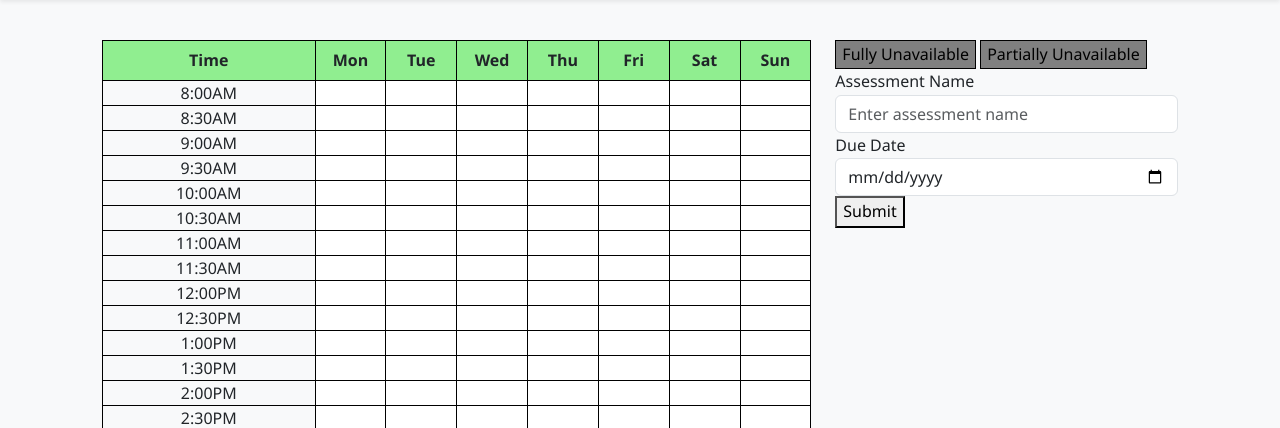
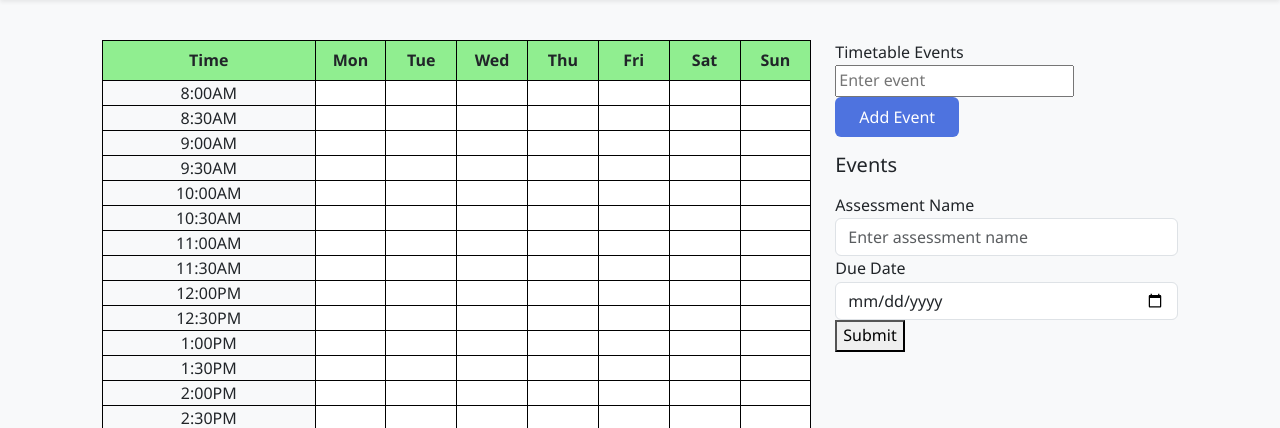
Before and after one commit to tri-tim-m-nguyen/study-plan-application, a Flask app: page /create in a window 1280 px wide. Shown: the part 74-502 px from the top of the page. Run offline with Flask 3, Linux system fonts and the light colour scheme.

Commit message:
Added form to add events Added dynamic event container containing toggles for each event Added delete functionality for events

```diff
--- a/app/static/timetable.css
+++ b/app/static/timetable.css
@@ -34,16 +34,60 @@
 }
 
 .timeslot:hover {
-    border: 3px dotted black; /* Change border to dotted on hover */
+    border: 3px dotted black;
 }
 
-.toggle {
-    background-color:gray;
-    color: black;
-    border: 1px solid black;
+.timeslot.toggle-1 {
+    background-color: red;
 }
 
-.toggle.active {
-    background-color: lightgreen;
-    border: 1px solid green;
+.timeslot.toggle-2 {
+    background-color: blue;
 }
+
+.timeslot.toggle-3 {
+    background-color: green;
+}
+
+.timeslot.toggle-4 {
+    background-color: yellow;
+}
+
+.timeslot.toggle-5 {
+    background-color: purple;
+}
+
+.timeslot.toggle-6 {
+    background-color: orange;
+}
+
+.timeslot.toggle-7 {
+    background-color: pink;
+}
+
+.timeslot.toggle-8 {
+    background-color: brown;
+}
+
+.timeslot.toggle-9 {
+    background-color: cyan;
+}
+
+.timeslot.toggle-10 {
+    background-color: lime;
+}
+
+.event {
+    border: 1px solid #ddd;
+    border-radius: 5px;
+    background-color: #f8f9fa;
+    padding: 10px;
+    margin-bottom: 10px;
+    display: flex;
+    justify-content: space-between;
+    align-items: center;
+}
+
+.event button {
+    font-size: 0.8rem;
+}
--- a/app/static/timetable.js
+++ b/app/static/timetable.js
@@ -1,33 +1,120 @@
 document.addEventListener("DOMContentLoaded", function () {
     const timeslots = document.querySelectorAll(".timeslot");
-    let toggleMode = "selected"; // Default mode
-    toggleSelectedButton.classList.add("active");
+    const eventsContainer = document.getElementById("events");
+    const addEventForm = document.getElementById("add-event-form");
+    const eventInput = document.getElementById("event");
+    let toggleMode = null;
+    let eventCounter = 0;
+    let activeEvent = null;
 
-    const toggleSelectedButton = document.getElementById("toggle-selected");
-    const togglePSelectedButton = document.getElementById("toggle-pselected");
+    // List of all possible colors
+    const allColors = [
+        "red", "blue", "green", "yellow", "purple",
+        "orange", "pink", "brown", "cyan", "lime"
+    ];
+    let availableColors = [...allColors]; // Clone the list of all colors
+    let usedColors = {}; // Map to track used colors by toggle class
 
-    // Add event listeners to the buttons
-    toggleSelectedButton.addEventListener("click", function () {
-        toggleMode = "selected";
-        toggleSelectedButton.classList.add("active");
-        togglePSelectedButton.classList.remove("active");
-    });
+    // Handle the "Add Event" form submission
+    addEventForm.addEventListener("submit", function (e) {
+        e.preventDefault();
+        const eventString = eventInput.value.trim();
 
-    togglePSelectedButton.addEventListener("click", function () {
-        toggleMode = "pselected";
-        togglePSelectedButton.classList.add("active");
-        toggleSelectedButton.classList.remove("active");
+        if (eventString) {
+            if (availableColors.length === 0) {
+                alert("No more colors available. Please delete an event to free up a color.");
+                return;
+            }
+
+            eventCounter++;
+            const toggleClass = `toggle-${eventCounter}`; // Unique class for this event
+            const toggleColor = availableColors.shift(); // Get the first available color
+
+            // Track the used color
+            usedColors[toggleClass] = toggleColor;
+
+            // Create a new event in the Event section
+            const event = document.createElement("div");
+            event.className = `event mb-2 p-2 border d-flex justify-content-between align-items-center ${toggleClass}`;
+            event.style.backgroundColor = "#f8f9fa"; // Default grey background for event box
+            event.innerHTML = `
+                <span>${eventString}</span>
+                <button class="btn btn-sm btn-danger delete-event">Delete</button>
+            `;
+
+            // When event is clicked, set it as active
+            event.addEventListener("click", function () {
+                // Reset the previous active event to default color
+                if (activeEvent) {
+                    activeEvent.style.backgroundColor = "#f8f9fa"; // Reset to default grey
+                    activeEvent.style.color = "#000"; // Reset text color to black
+                }
+
+                // Set the current event box as active
+                toggleMode = toggleClass;
+                event.style.backgroundColor = toggleColor; // Set background color to the toggle color
+                event.style.color = "#fff"; // Set text color to white
+                activeEvent = event;
+            });
+
+            // Delete event when delete button is clicked
+            const deleteButton = event.querySelector(".delete-event");
+            deleteButton.addEventListener("click", function (e) {
+                e.stopPropagation(); // Prevent triggering the event box click
+                event.remove();
+
+                // Reset all timeslots associated with this toggle
+                timeslots.forEach(function (slot) {
+                    if (slot.classList.contains(toggleClass)) {
+                        slot.className = "timeslot"; // Reset to default class
+                        slot.style.backgroundColor = ""; // Reset background color
+                    }
+                });
+
+                // Reset active event if the deleted box was active
+                if (activeEvent === event) {
+                    activeEvent = null;
+                    toggleMode = null;
+                }
+
+                // Return the color to the available pool
+                availableColors.push(usedColors[toggleClass]);
+                delete usedColors[toggleClass]; // Remove the color from the used map
+
+                // Decrement the event counter
+                eventCounter--;
+
+                // Show the form again if the event count is below the limit
+                if (eventCounter < 10) {
+                    addEventForm.style.display = "block";
+                }
+            });
+
+            eventsContainer.appendChild(event);
+            eventInput.value = "";
+
+            // Hide the form if the event count reaches the limit
+            if (eventCounter >= 10) {
+                addEventForm.style.display = "none";
+            }
+        } else {
+            alert("Please enter a valid string.");
+        }
     });
 
     // Add click event listeners to timeslots
     timeslots.forEach(function (slot) {
         slot.addEventListener("click", function () {
-            if (toggleMode === "selected") {
-                slot.classList.toggle("selected");
-                slot.classList.remove("pselected"); // Ensure only one mode is active
-            } else if (toggleMode === "pselected") {
-                slot.classList.toggle("pselected");
-                slot.classList.remove("selected"); // Ensure only one mode is active
+            if (toggleMode) {
+                // Resets to default if already toggled to selected event
+                if (slot.classList.contains(toggleMode)) {
+                    slot.className = "timeslot";
+                    slot.style.backgroundColor = ""; // Reset background color
+                } else {
+                    slot.className = "timeslot";
+                    slot.classList.add(toggleMode); // Add the toggle class to the timeslot
+                    slot.style.backgroundColor = usedColors[toggleMode]; // Set background color to toggle color
+                }
             }
         });
     });
--- a/app/templates/create.html
+++ b/app/templates/create.html
@@ -10,9 +10,17 @@
 <div class="row">
   {% include 'timetable.html' %}
   <div class="col-md-4">
-    <button class="toggle" id="toggle-selected">Fully Unavailable</button>
+    <form id="add-event-form" class="mb-3">
+      <div class="form-group">
+        <label for="event">Timetable Events</label>
+        <input type="text" id="event" class="form" placeholder="Enter event" required>
+      </div>
+      <button type="submit" class="btn btn-primary">Add Event</button>
+    </form>
 
-    <button class="toggle" id="toggle-pselected">Partially Unavailable</button>
+    <div id="events" class="mb-3">
+      <h5>Events</h5>
+    </div>
 
     <form>
       <div class="assessment-form">
```
